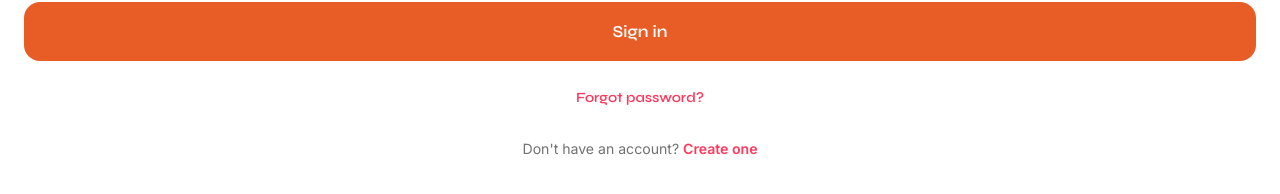
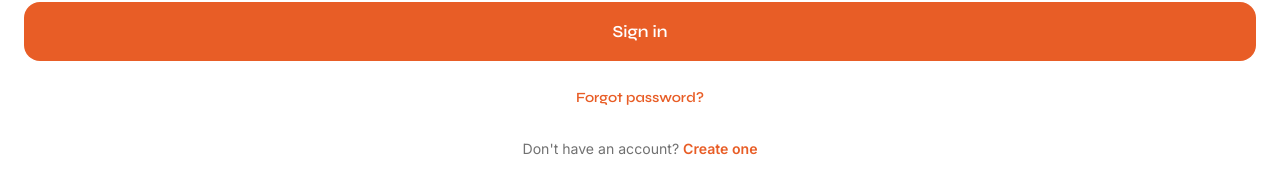
Before and after one commit to danderbelfast/dander, a React (Vite) app in the folder frontend-user/: page /login in a window 1280 px wide. Shown: the part 368-562 px from the top of the page. Built offline with nearby package versions, Linux system fonts and the light colour scheme; no server answers.

Commit message:
Fix colour scheme: replace coral #FF385C with Dander orange #E85D26 everywhere
Co-Authored-By: Claude Sonnet 4.6 <noreply@anthropic.com>

```diff
--- a/frontend-user/src/components/offers/OfferCard.jsx
+++ b/frontend-user/src/components/offers/OfferCard.jsx
@@ -41,8 +41,8 @@ function getEmoji(category = '') {
 function HeartIcon({ filled }) {
   return (
     <svg width="18" height="18" viewBox="0 0 24 24"
-      fill={filled ? '#FF385C' : 'none'}
-      stroke={filled ? '#FF385C' : '#999'}
+      fill={filled ? '#E85D26' : 'none'}
+      stroke={filled ? '#E85D26' : '#999'}
       strokeWidth="2" strokeLinecap="round" strokeLinejoin="round"
     >
       <path d="M20.84 4.61a5.5 5.5 0 0 0-7.78 0L12 5.67l-1.06-1.06a5.5 5.5 0 0 0-7.78 7.78l1.06 1.06L12 21.23l7.78-7.78 1.06-1.06a5.5 5.5 0 0 0 0-7.78z" />
--- a/frontend-user/src/styles/global.css
+++ b/frontend-user/src/styles/global.css
@@ -7,14 +7,14 @@
 
 /* ── Design tokens ───────────────────────────────────────── */
 :root {
-  --c-primary:        #FF385C;
-  --c-primary-dim:    rgba(255, 56, 92, 0.10);
-  --c-primary-hover:  #E31C5F;
+  --c-primary:        #E85D26;
+  --c-primary-dim:    rgba(232, 93, 38, 0.10);
+  --c-primary-hover:  #d14f1f;
   --c-bg:             #FFFFFF;
   --c-surface:        #F7F7F7;
   --c-surface-raised: #FFFFFF;
   --c-border:         #EBEBEB;
-  --c-border-focus:   rgba(255, 56, 92, 0.45);
+  --c-border-focus:   rgba(232, 93, 38, 0.45);
   --c-text:           #222222;
   --c-text-muted:     #717171;
   --c-text-dim:       #B0B0B0;
@@ -515,10 +515,8 @@ h3 { font-size: 1.15rem; }
 .auth-logo { height: 24px; width: auto; display: block; margin-bottom: 40px; margin-top: 0; }
 .auth-page .btn-primary,
 .auth-page .btn-ghost { font-family: 'Syne', sans-serif; border-radius: 16px; }
-.auth-page .btn-primary { background: #E85D26; }
-.auth-page .btn-primary:hover { background: #d14f1f; }
 .auth-link { margin-top: 20px; font-size: 0.85rem; color: var(--c-text-muted); text-align: center; }
-.auth-link span { color: #E85D26; font-weight: 600; cursor: pointer; }
+.auth-link span { color: var(--c-primary); font-weight: 600; cursor: pointer; }
 .auth-title { font-family: var(--f-head); font-size: 1.75rem; font-weight: 700; margin-bottom: 6px; }
 .auth-subtitle { color: var(--c-text-muted); font-size: 0.9rem; margin-bottom: 32px; }
 .auth-form { display: flex; flex-direction: column; gap: 16px; }
```
